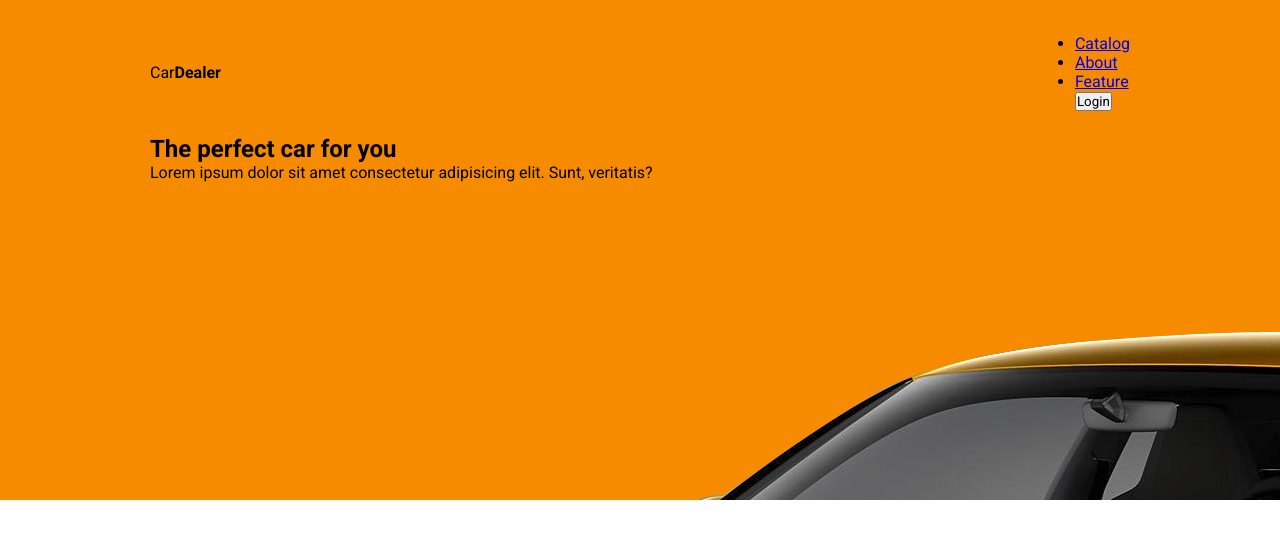
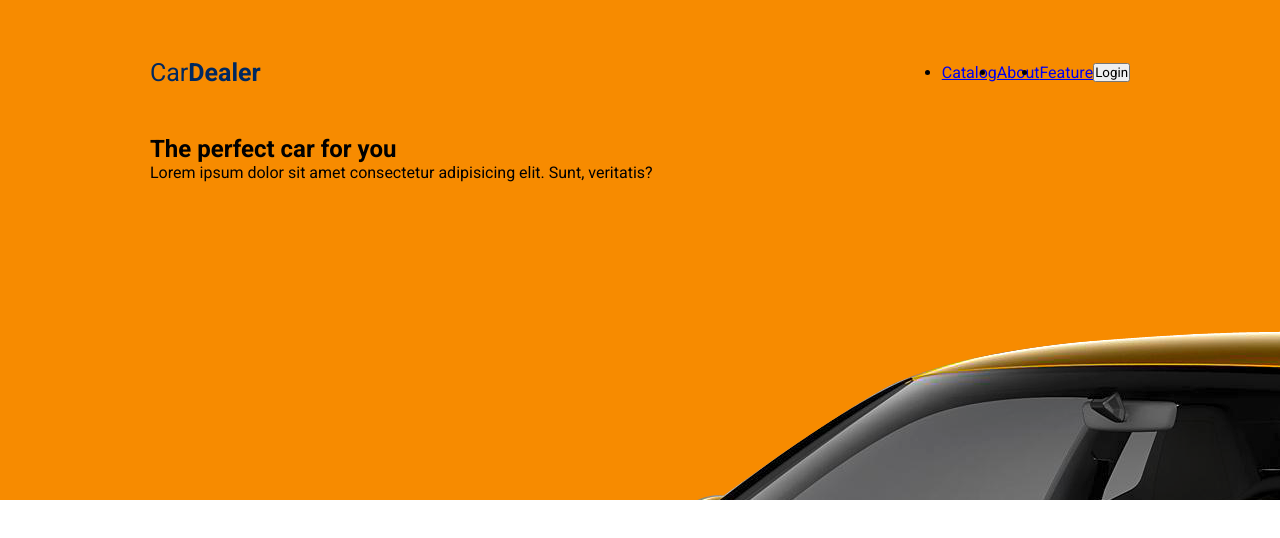
Before and after one commit to swxtz/Car-Dealer, a plain HTML site: page index.html in a window 1280 px wide. Drawn offline with Linux system fonts and the light colour scheme.

Commit message:
Update styles.css

```diff
--- a/css/styles.css
+++ b/css/styles.css
@@ -42,5 +42,16 @@ nav {
 }
 
 .brand {
+    font-size: 25px;
+    color: var(--blue);
+    cursor: pointer;
+}
+
+nav ul {
+    display: flex;
+    flex-direction: row;
+}
+
+nav ul il {
 
 }
```
